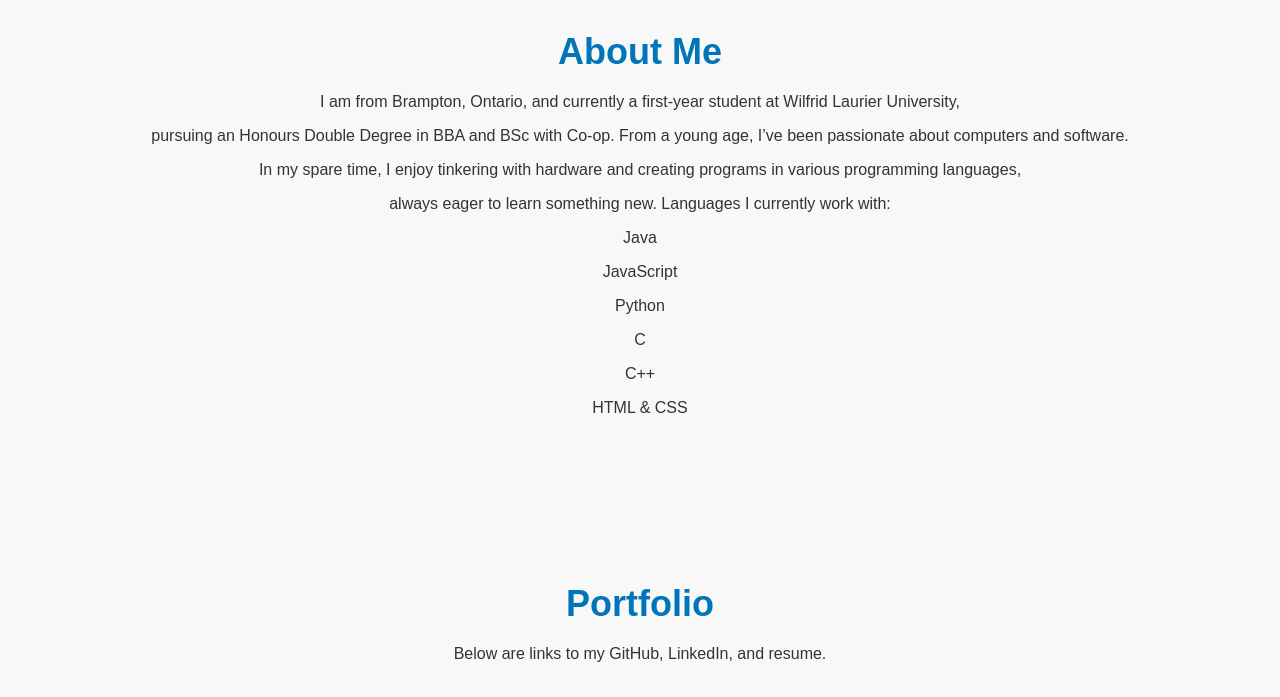
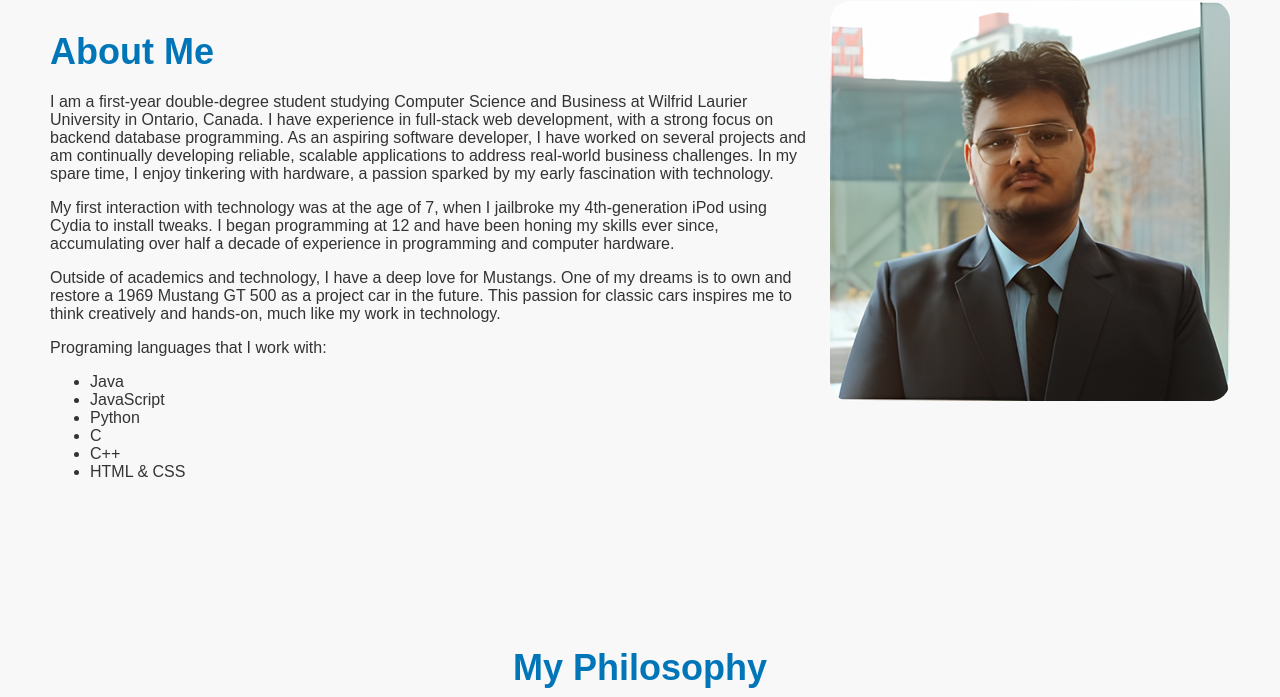
Before and after one commit to sayanwala117/test.github.io, a plain HTML site: page index.html in a window 1280 px wide. Shown: the part 684-1381 px from the top of the page. Drawn offline with Linux system fonts and the light colour scheme.

Commit message:
Add files via upload

```diff
--- a/index.html
+++ b/index.html
@@ -38,19 +38,36 @@
 
 <!-- About Section -->
 <section id="about" class="fade-in">
+    <div class="container about-section">
+        <div class="text-content">
+            <h2>About Me</h2>
+            <p>I am a first-year double-degree student studying Computer Science and Business at Wilfrid Laurier University in Ontario, Canada. I have experience in full-stack web development, with a strong focus on backend database programming.
+            As an aspiring software developer, I have worked on several projects and am continually developing reliable, scalable applications to address real-world business challenges. In my spare time, I enjoy tinkering with hardware, a passion sparked by my early fascination with technology.</p>
+            <p>My first interaction with technology was at the age of 7, when I jailbroke my 4th-generation iPod using Cydia to install tweaks. I began programming at 12 and have been honing my skills ever since, accumulating over half a decade of experience in programming and computer hardware.</p>
+            <p>Outside of academics and technology, I have a deep love for Mustangs. One of my dreams is to own and restore a 1969 Mustang GT 500 as a project car in the future. This passion for classic cars inspires me to think creatively and hands-on, much like my work in technology.</p>
+            <p>Programing languages that I work with:</p>
+            <ul>
+                <li>Java</li>
+                <li>JavaScript</li>
+                <li>Python</li>
+                <li>C</li>
+                <li>C++</li>
+                <li>HTML & CSS</li>
+            </ul>
+        </div>
+        <div class="image-content">
+            <img src="images/jjawanda.png" alt="About Me Image">
+        </div>
+    </div>
+</section>
+
+<section id="philosophy" class="fade-in">
     <div class="container">
-        <h2>About Me</h2>
-        <p>I am from Brampton, Ontario, and currently a first-year student at Wilfrid Laurier University,</p>
-        <p>pursuing an Honours Double Degree in BBA and BSc with Co-op. From a young age, I’ve been passionate about computers and software.</p>
-        <p>In my spare time, I enjoy tinkering with hardware and creating programs in various programming languages,</p>
-        <p>always eager to learn something new. Languages I currently work with:</p>
-            <p>Java</p>
-            <p>JavaScript</p>
-            <p>Python</p>
-            <p>C</p>
-            <p>C++</p>
-            <p>HTML & CSS</p>
-        </ul>
+        <div class="text-content">
+        <h2><center>My Philosophy</center></h2>
+        <p>My philosophy is to create innovative solutions that address real-world problems. I believe that technology should be used to improve the quality of life for everyone, and I am committed to developing applications that are user-friendly, efficient, and accessible to all.
+        My goal is to leverage my skills in computer science and business to create applications that are not only functional but also scalable and sustainable. I am passionate about using technology to drive positive change in the world and am excited to continue learning and growing as a developer.</p>
+    </div>
     </div>
 </section>
 
--- a/style.css
+++ b/style.css
@@ -90,6 +90,41 @@ nav ul li a:hover {
     color: #0075b8;
 }
 
+/*about*/
+.about-section {
+    display: flex;
+    align-items: flex-start;
+    gap: 20px; /* Space between text and image */
+}
+
+.text-content {
+    flex: 1; /* Occupies remaining space */
+    text-align: left;
+}
+
+.image-content {
+    flex: 0 0 400px; /* Fixed width for the image */
+}
+
+.image-content img {
+    max-width: 100%;
+    height: auto; /* Maintain aspect ratio */
+    border-radius: 20px; /* Optional: rounded corners */
+}
+
+/* Mobile responsiveness */
+@media (max-width: 768px) {
+    .about-section {
+        flex-direction: column;
+        align-items: center;
+        text-align: center; /* Center-align text on smaller screens */
+    }
+
+    .image-content {
+        margin-top: 20px; /* Add space between text and image */
+    }
+}
+
 /* Portfolio Section */
 .logo-row {
     display: flex;
```
Also changed, not shown: images/jjawanda.png (added).
